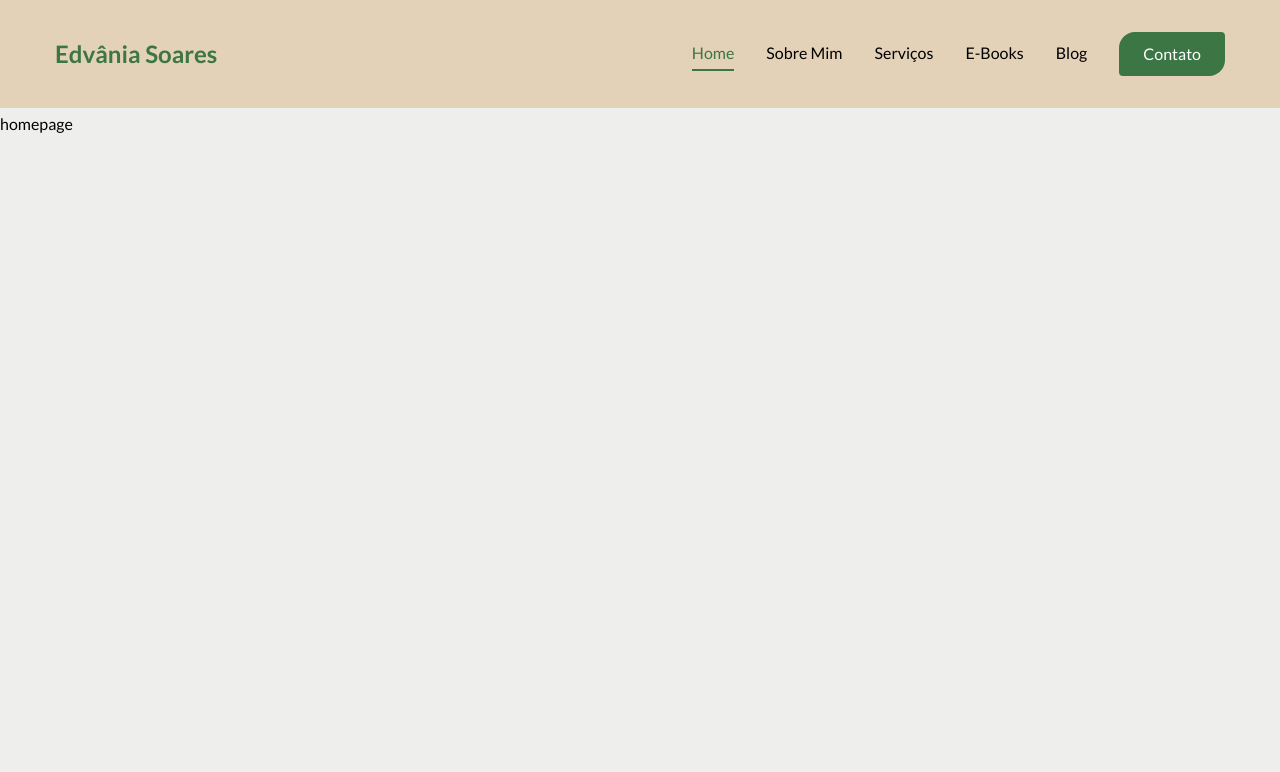
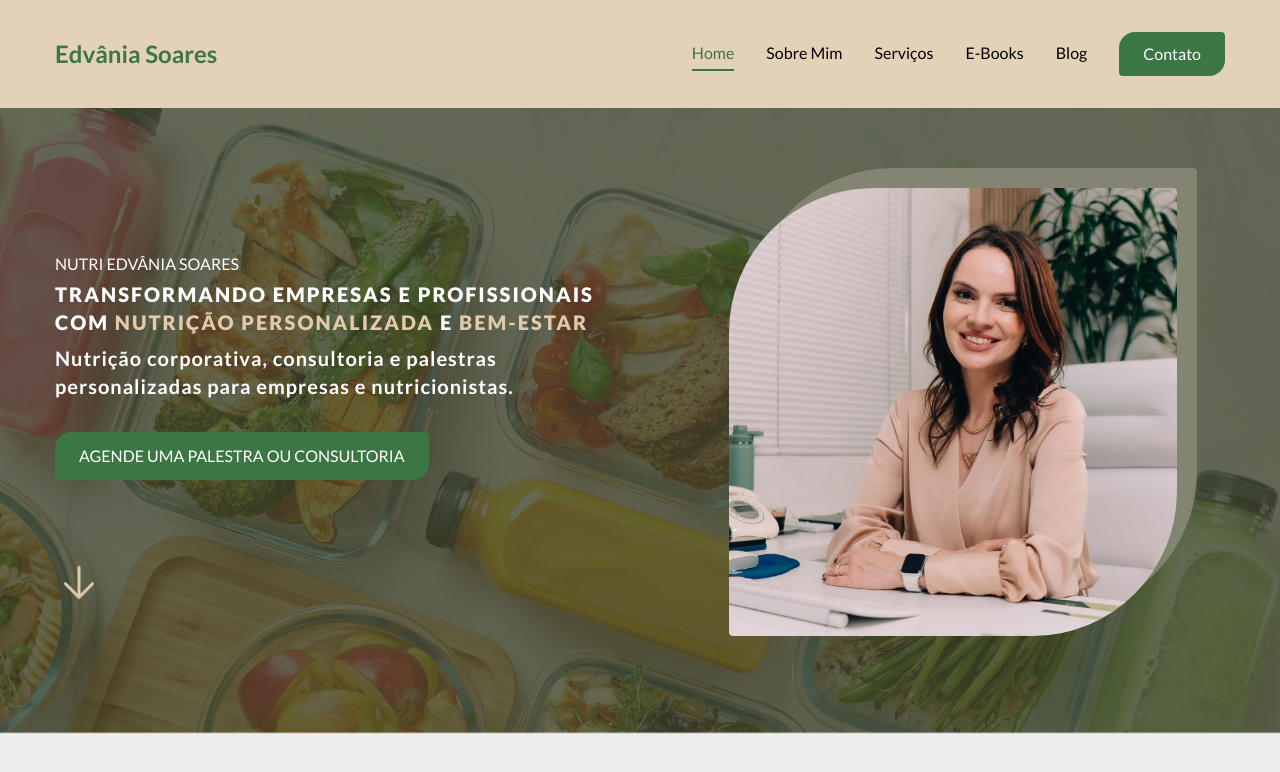
Before and after one commit to ArielSpencer/nutri-edvania-site, a Next.js app: page / in a window 1280 px wide. Shown: the top 772 px of the page. Built offline with nearby package versions, Linux system fonts and the light colour scheme.

Commit message:
feat: add BannerHome component for home page with initial styles and structure

```diff
--- a/app/layout.jsx
+++ b/app/layout.jsx
@@ -5,13 +5,13 @@ import PageTransition from "@/components/PageTransition";
 
 const lato = Lato({
   subsets: ["latin"],
-  weight: ["100", "300", "400", "700"],
+  weight: ["100", "300", "400", "700", "900"],
   variable: "--font-lato",
 });
 
 export const metadata = {
-  title: "Create Next App",
-  description: "Generated by create next app",
+  title: "Nutri Edvânia Soares",
+  description: "Nutrição comportativa, consultoria e palestras para empresas e nutricionistas.",
 };
 
 export default function RootLayout({ children }) {
--- a/app/page.jsx
+++ b/app/page.jsx
@@ -1,3 +1,9 @@
-export default function Home() {
-  return <main>homepage</main>;
+import BannerHome from "@/components/home/BannerHome";
+
+const Home = () => {
+  return (
+    <BannerHome />
+  )
 }
+
+export default Home;
--- /dev/null
+++ b/components/Photo.jsx
@@ -0,0 +1,22 @@
+"use client";
+
+import { motion } from "framer-motion";
+import Image from "next/image";
+
+const Photo = ({ src, alt }) => {
+  return (
+    <div className="w-[256px] xl:w-[448px] h-[256px] xl:h-[448px] m-12 relative flex items-center justify-center">
+      <Image
+        src={src}
+        priority
+        quality={100}
+        fill
+        alt={alt}
+        className="rounded-[80px_4px] xl:rounded-[144px_4px] object-contain shadow-[20px_-20px_0px_rgba(141,142,122,0.8)]"
+        sizes="256px"
+      />
+    </div>
+  )
+}
+
+export default Photo;
--- /dev/null
+++ b/components/home/BannerHome.jsx
@@ -0,0 +1,59 @@
+"use client";
+
+import { Button } from "@/components/ui/button";
+import { HiArrowSmallDown } from "react-icons/hi2";
+import Photo from "@/components/Photo";
+
+const BannerHome = () => {
+  return (
+    <section
+      className="h-[140vh] xl:h-[90vh] bg-cover bg-center bg-no-repeat relative text-primary"
+      style={{
+        backgroundImage: `url("/assets/home/banner-home-edvania-soares.png")`,
+      }}
+    >
+      <div className="container mx-auto" >
+        <div className="flex flex-col xl:flex-row items-center justify-between xl:pt-8 xl:pb-24">
+          <div className="text-center xl:text-left order-2 xl:order-none">
+            <span className="text-md uppercase">
+              <h1>Nutri Edvânia Soares</h1>
+            </span>
+            <h2 className="text-xl font-black uppercase mb-2 tracking-widest max-w-[100%] xl:max-w-[90%]">
+              Transformando empresas e profissionais
+              com <span className="text-accent-hover">nutrição personalizada</span> e <span className="text-accent-hover">bem-estar</span>
+            </h2>
+            <p className="text-xl font-semibold max-w-[100%] xl:max-w-[80%] mb-8 tracking-wider">
+              Nutrição corporativa, consultoria e palestras personalizadas para empresas e nutricionistas.
+            </p>
+
+            <div className="flex flex-col xl:flex-row items-center gap-8">
+              <Button
+                variant="default"
+                size="sm"
+                className="uppercase flex items-center gap-2 hover:bg-button hover:text-accent"
+              >
+                <span>
+                  Agende uma palestra ou consultoria
+                </span>
+              </Button>
+            </div>
+
+            <HiArrowSmallDown
+              className="text-button text-[48px] mt-20 animate-bounce"
+            />
+          </div>
+
+          <div className="order-1 xl:order-none mb-8">
+            <Photo
+              src="/assets/home/edvania-soares-banner-photo.png"
+              alt="Nutricionista Edvânia Soares"
+            />
+          </div>
+
+        </div>
+      </div >
+    </section >
+  )
+}
+
+export default BannerHome;
--- a/components/ui/button.jsx
+++ b/components/ui/button.jsx
@@ -9,16 +9,16 @@ const buttonVariants = cva(
   {
     variants: {
       variant: {
-        default: "bg-button-alternative hover:bg-button-hover",
-        primary: "bg-button hover:bg-button-hover",
-        secundary: "bg-button-hover hover:bg-button",
+        default: "bg-button-alternative hover:bg-button-hover", // Fern Green
+        primary: "bg-button hover:bg-button-hover", // Sand
+        secundary: "bg-button-hover hover:bg-button", // Saffron
         outline: "border border-button-alternative bg-transparent text-button-alternative hover:bg-button-alternative hover:text-primary",
       },
       size: {
         default: "h-[44px] px-6",
         sm: "h-[48px] px-6",
         lg: "h-[56px] px-8 text-sm font-bold uppercase tracking-[2px]",
-        icon: "h-[32px] w-[40px] text-lg",
+        icon: "h-[32px] w-[40px] rounded-[12px_2px] text-lg",
       },
     },
     defaultVariants: {
```
Also changed, not shown: public/assets/home/banner-home-edvania-soares.png (added), public/assets/home/edvania-soares-banner-photo.png (added).
